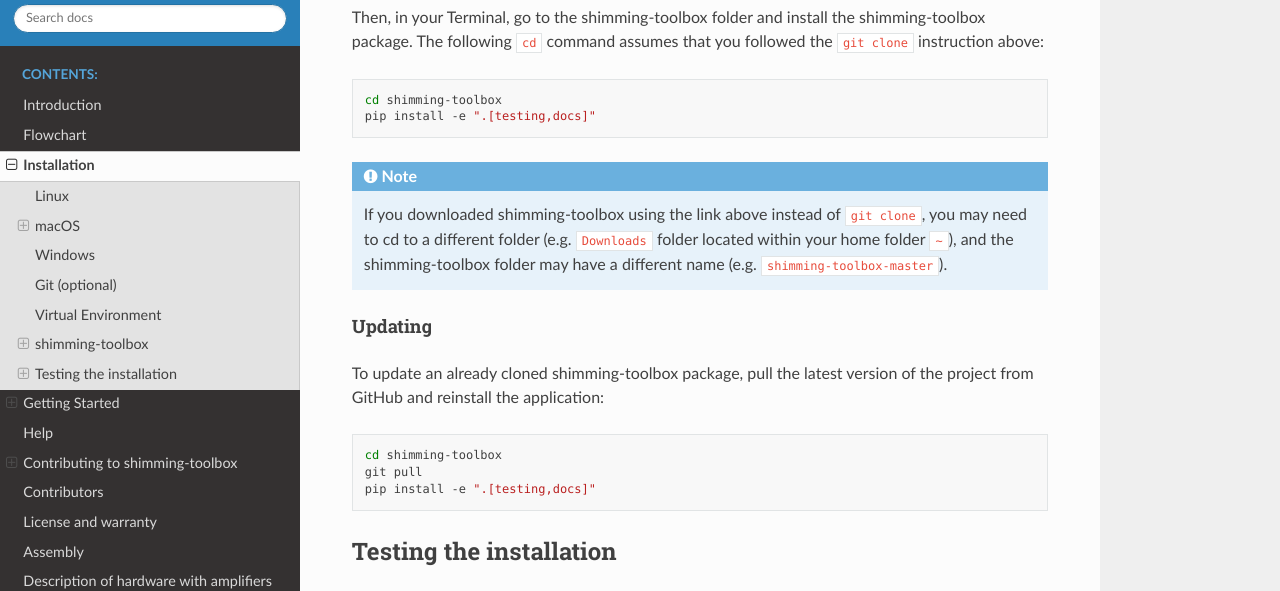
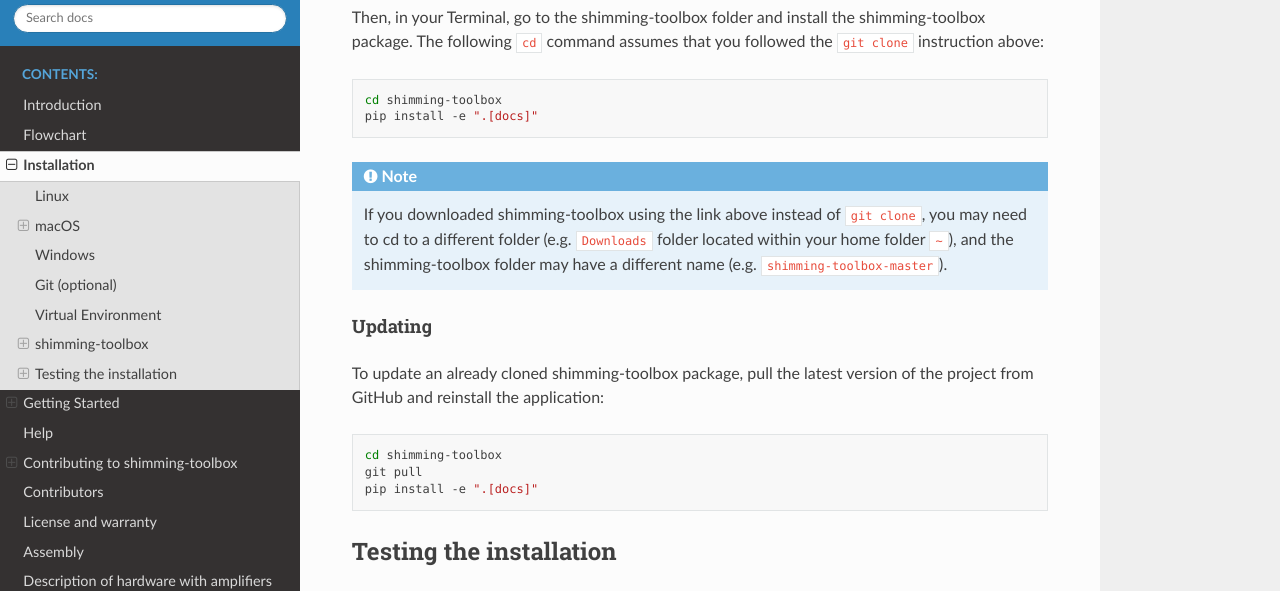
Before and after one commit to shimming-toolbox/shimming-toolbox, a Sphinx documentation site: the page built from docs/source/2_getting_started/1_installation.rst, in a window 1280 px wide and 900 px high, scrolled down 2858 px. Shown: the part 151-742 px from the top of the window. Built offline with Sphinx 7.4.7 and the Read the Docs theme 2.0.0, drawn with Linux system fonts in a browser that asks for light colours.

Commit message:
Moved testing and docs packages in default installation (#97)
* Moved testing from extras to required install

* Syntax fix

* Moved all extras into normal installation

* Update 1_installation.rst

Changed zsh documentation to not include extras

* Moved docs in extras and updates website accordingly

Co-authored-by: Alexandre D'Astous <po09i@hotmail.com>

```diff
--- a/docs/source/2_getting_started/1_installation.rst
+++ b/docs/source/2_getting_started/1_installation.rst
@@ -163,7 +163,7 @@
 .. code:: bash
 
    cd shimming-toolbox
-   pip install -e ".[testing,docs]"
+   pip install -e ".[docs]"
 
 .. NOTE ::
    If you downloaded shimming-toolbox using the link above
@@ -182,7 +182,7 @@
 
    cd shimming-toolbox
    git pull
-   pip install -e ".[testing,docs]"
+   pip install -e ".[docs]"
 
 Testing the installation
 ------------------------
--- a/setup.py
+++ b/setup.py
@@ -35,10 +35,11 @@
         "requests",
         "scipy~=1.5.0",
         "tqdm",
-        'matplotlib~=3.1.2',
+        "matplotlib~=3.1.2",
+        "pytest~=4.6.3",
+        "pytest-cov~=2.5.1",
     ],
     extras_require={
-        'testing': ["pytest~=4.6.3", "pytest-cov~=2.5.1"],
         'docs': ["sphinx>=1.6", "sphinx_rtd_theme>=0.2.4"],
     },
 )
```
